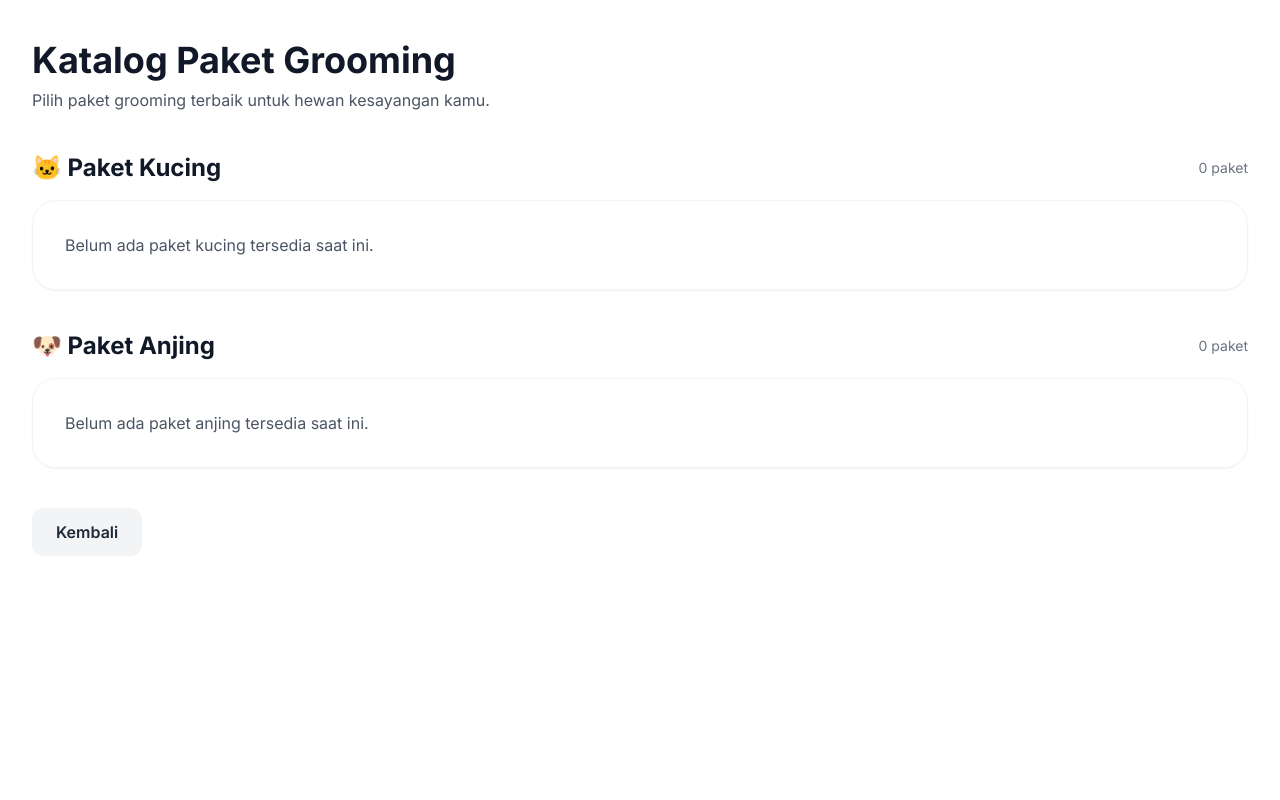
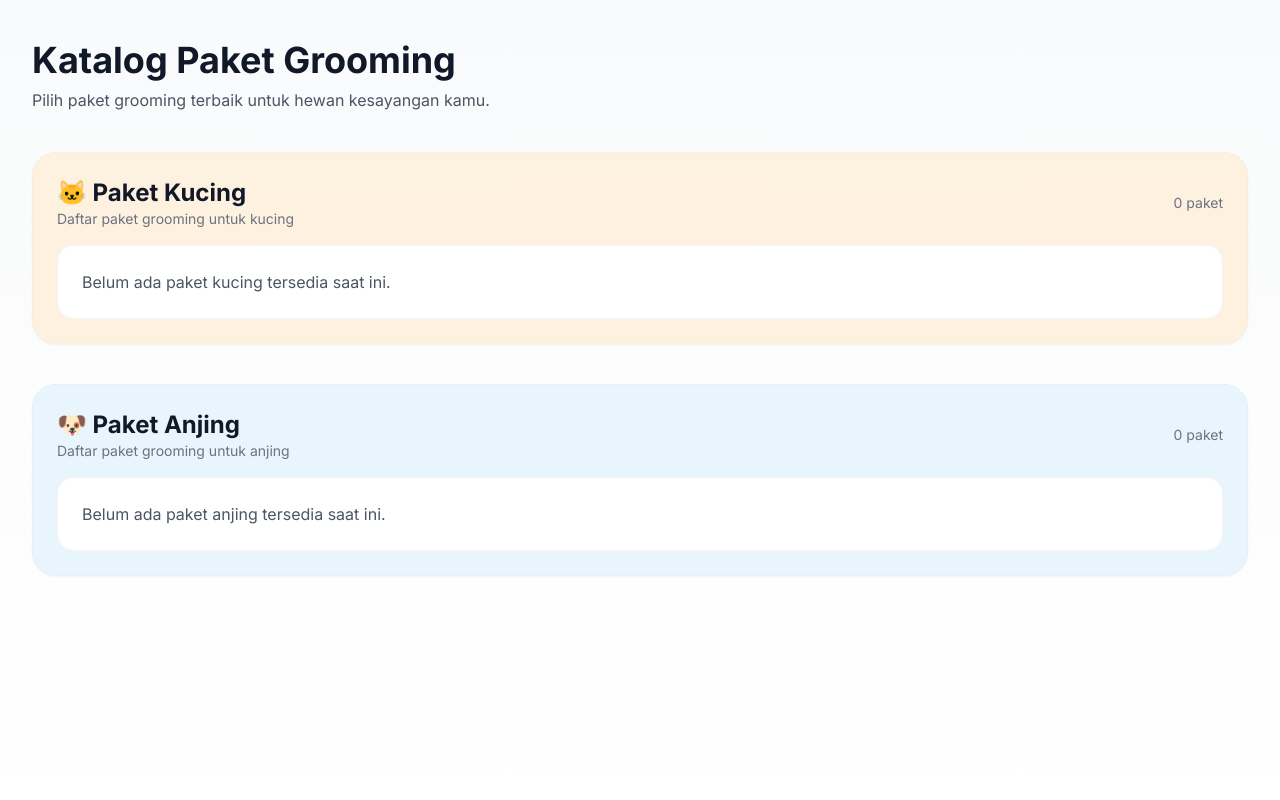
Before and after one commit to abbytamp/pitpet, a Django app: page /packages/catalog/ in a window 1280 px wide. Run offline with Django 4.2, Linux system fonts and the light colour scheme; the visitor is signed in with stand-in values (Sample User, id 1); data that the repository does not hold is empty; some libraries are stand-ins or nearby versions.

Commit message:
feat: update catalog.html - sync with package model updates (package_type, is_all_size)

```diff
--- a/packages/templates/packages/catalog.html
+++ b/packages/templates/packages/catalog.html
@@ -1,6 +1,7 @@
 {% extends 'base.html' %}
 
 {% block content %}
+<div class="min-h-screen bg-gradient-to-b from-gray-50 to-white">
   <div class="max-w-7xl mx-auto py-10 px-4 sm:px-6 lg:px-8">
 
   <!-- Header -->
@@ -13,34 +14,43 @@
   <div class="space-y-10">
 
     <!-- Paket Kucing -->
-    <section>
-      <div class="flex items-center justify-between mb-4">
+    <section class="rounded-3xl border border-orange-100 bg-orange-100/70 shadow-sm">
+      <div class="px-6 pt-6 pb-4 flex items-center justify-between">
+        <div>
           <h2 class="text-2xl font-bold text-gray-900">🐱 Paket Kucing</h2>
+          <p class="text-sm text-gray-500">Daftar paket grooming untuk kucing</p>
+        </div>
         <span class="text-sm text-gray-500">{{ cat_packages|length }} paket</span>
       </div>
 
+      <div class="px-6 pb-6">
         {% if cat_packages %}
-        <div class="grid grid-cols-1 md:grid-cols-2 lg:grid-cols-3 gap-6">
+          <div class="grid grid-cols-1 sm:grid-cols-2 lg:grid-cols-3 gap-6">
             {% for p in cat_packages %}
-            <div class="glass p-6 rounded-3xl shadow-sm border border-gray-100 hover:shadow-md transition">
-              <div class="flex items-start justify-between gap-3 mb-3">
-                <div>
-                  <h3 class="text-lg font-bold text-gray-900">{{ p.name }}</h3>
-                  <p class="text-sm text-gray-500">Kucing • {{ p.duration_min }} menit</p>
+              <div class="rounded-2xl bg-white border border-gray-100 shadow-sm hover:shadow-md transition p-4">
+                <div class="flex items-start justify-between gap-3 mb-2">
+                  <div class="min-w-0">
+                    <h3 class="text-base font-bold text-gray-900 truncate">{{ p.name }}</h3>
+                    <p class="text-xs text-gray-500">Kucing • {{ p.duration_min }} menit</p>
                   </div>
 
-                <span class="text-xs font-semibold px-3 py-1 rounded-full bg-amber-100 text-amber-700">
-                  Cat
+                  <div class="flex items-center gap-2">
+                    {% if p.package_type == "additional" %}
+                      <span class="text-xs font-semibold px-3 py-1 rounded-full bg-green-100 text-green-700 border border-green-200">
+                        Additional
                       </span>
+                    {% endif %}
+                  </div>
                 </div>
 
-              <p class="text-sm text-gray-600 mb-4 line-clamp-3">
+                <p class="text-sm text-gray-600 mb-3 line-clamp-3">
                   {{ p.description }}
                 </p>
 
-              <!-- Harga -->
-              <div class="mt-auto">
-                <p class="text-xl font-bold text-gray-900">
+                <div class="mb-2">
+                  <p class="text-xs text-gray-500 mb-1">Harga</p>
+                  <div class="bg-gray-50 rounded-xl px-4 py-3">
+                    <p class="text-lg font-bold text-gray-900">
                       {% if p.cat_price %}
                         Rp {{ p.cat_price }}
                       {% else %}
@@ -49,44 +59,65 @@
                     </p>
                   </div>
                 </div>
+              </div>
             {% endfor %}
           </div>
         {% else %}
-        <div class="glass p-8 rounded-3xl shadow-sm border border-gray-100">
+          <div class="rounded-2xl bg-white border border-gray-100 p-6">
             <p class="text-gray-600">Belum ada paket kucing tersedia saat ini.</p>
           </div>
         {% endif %}
+      </div>
     </section>
 
     <!-- Paket Anjing -->
-    <section>
-      <div class="flex items-center justify-between mb-4">
+    <section class="rounded-3xl border border-sky-100 bg-sky-100/70 shadow-sm">
+      <div class="px-6 pt-6 pb-4 flex items-center justify-between">
+        <div>
           <h2 class="text-2xl font-bold text-gray-900">🐶 Paket Anjing</h2>
+          <p class="text-sm text-gray-500">Daftar paket grooming untuk anjing</p>
+        </div>
         <span class="text-sm text-gray-500">{{ dog_packages|length }} paket</span>
       </div>
 
+      <div class="px-6 pb-6">
         {% if dog_packages %}
-        <div class="grid grid-cols-1 md:grid-cols-2 lg:grid-cols-3 gap-6">
+          <div class="grid grid-cols-1 sm:grid-cols-2 lg:grid-cols-3 gap-6">
             {% for p in dog_packages %}
-            <div class="glass p-6 rounded-3xl shadow-sm border border-gray-100 hover:shadow-md transition">
-              <div class="flex items-start justify-between gap-3 mb-3">
-                <div>
-                  <h3 class="text-lg font-bold text-gray-900">{{ p.name }}</h3>
-                  <p class="text-sm text-gray-500">Anjing • {{ p.duration_min }} menit</p>
+              <div class="rounded-2xl bg-white border border-gray-100 shadow-sm hover:shadow-md transition p-4">
+                <div class="flex items-start justify-between gap-3 mb-2">
+                  <div class="min-w-0">
+                    <h3 class="text-base font-bold text-gray-900 truncate">{{ p.name }}</h3>
+                    <p class="text-xs text-gray-500">Anjing • {{ p.duration_min }} menit</p>
                   </div>
 
-                <span class="text-xs font-semibold px-3 py-1 rounded-full bg-blue-100 text-blue-700">
-                  Dog
+                  <div class="flex items-center gap-2">
+                    {% if p.package_type == "additional" %}
+                      <span class="text-xs font-semibold px-3 py-1 rounded-full bg-green-100 text-green-700 border border-green-200">
+                        Styling
                       </span>
+                    {% endif %}
+
+                    {% if p.is_all_size %}
+                      <span class="text-xs font-semibold px-3 py-1 rounded-full bg-blue-100 text-blue-700 border border-blue-200">
+                        All Size
+                      </span>
+                    {% endif %}
+                  </div>
                 </div>
 
-              <p class="text-sm text-gray-600 mb-4 line-clamp-3">
+                <p class="text-sm text-gray-600 mb-3 line-clamp-3">
                   {{ p.description }}
                 </p>
 
-              <!-- Harga per size -->
-              <div class="mt-auto">
-                <p class="text-xs text-gray-500 mb-2">Harga berdasarkan ukuran</p>
+                <div class="mb-2">
+                  <p class="text-xs text-gray-500 mb-2">Harga</p>
+
+                  {% if p.is_all_size %}
+                    <div class="bg-gray-50 rounded-xl px-4 py-3">
+                      <p class="text-lg font-bold text-gray-900">Rp {{ p.price_s|default:"-" }}</p>
+                    </div>
+                  {% else %}
                     <div class="grid grid-cols-2 gap-2 text-sm">
                       <div class="flex items-center justify-between bg-gray-50 rounded-xl px-3 py-2">
                         <span class="text-gray-600">S</span>
@@ -105,26 +136,21 @@
                         <span class="font-semibold text-gray-900">Rp {{ p.price_xl|default:"-" }}</span>
                       </div>
                     </div>
+                  {% endif %}
                 </div>
               </div>
             {% endfor %}
           </div>
         {% else %}
-        <div class="glass p-8 rounded-3xl shadow-sm border border-gray-100">
+          <div class="rounded-2xl bg-white border border-gray-100 p-6">
             <p class="text-gray-600">Belum ada paket anjing tersedia saat ini.</p>
           </div>
         {% endif %}
+      </div>
     </section>
 
   </div>
 
-  <!-- Footer -->
-  <div class="mt-10">
-    <a href="javascript:history.back()"
-       class="inline-flex items-center justify-center py-3 px-6 rounded-xl font-semibold bg-gray-100 hover:bg-gray-200 text-gray-800 transition">
-      Kembali
-    </a>
   </div>
-
 </div>
 {% endblock %}
```
Lines whose indentation alone changed are shown as unchanged.
